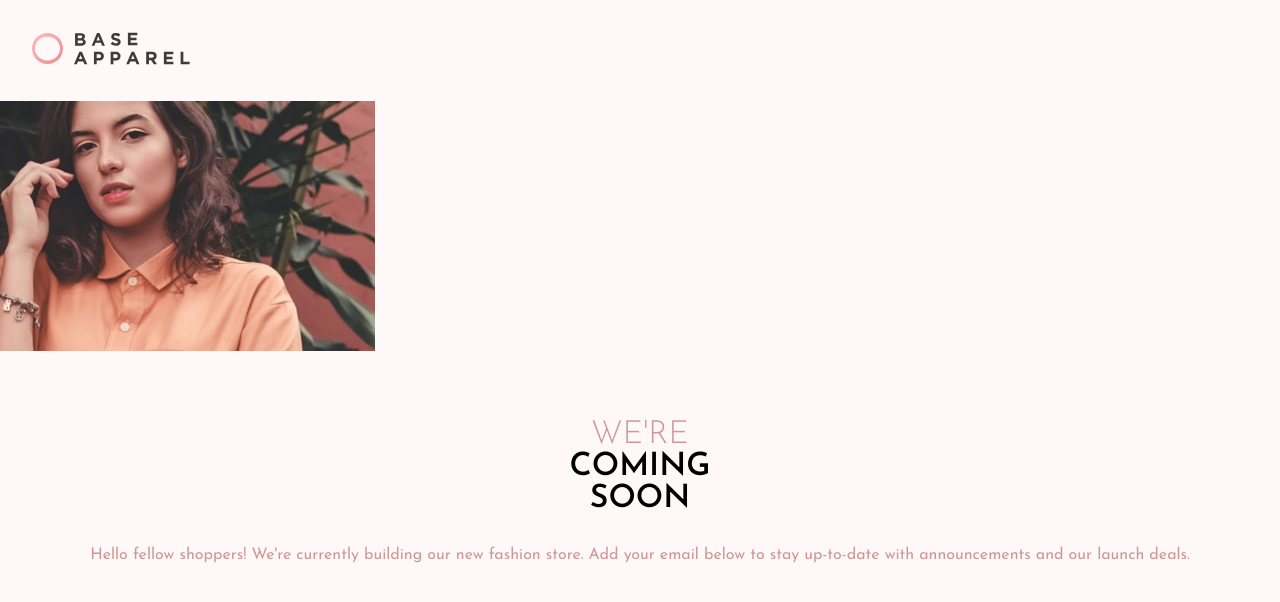
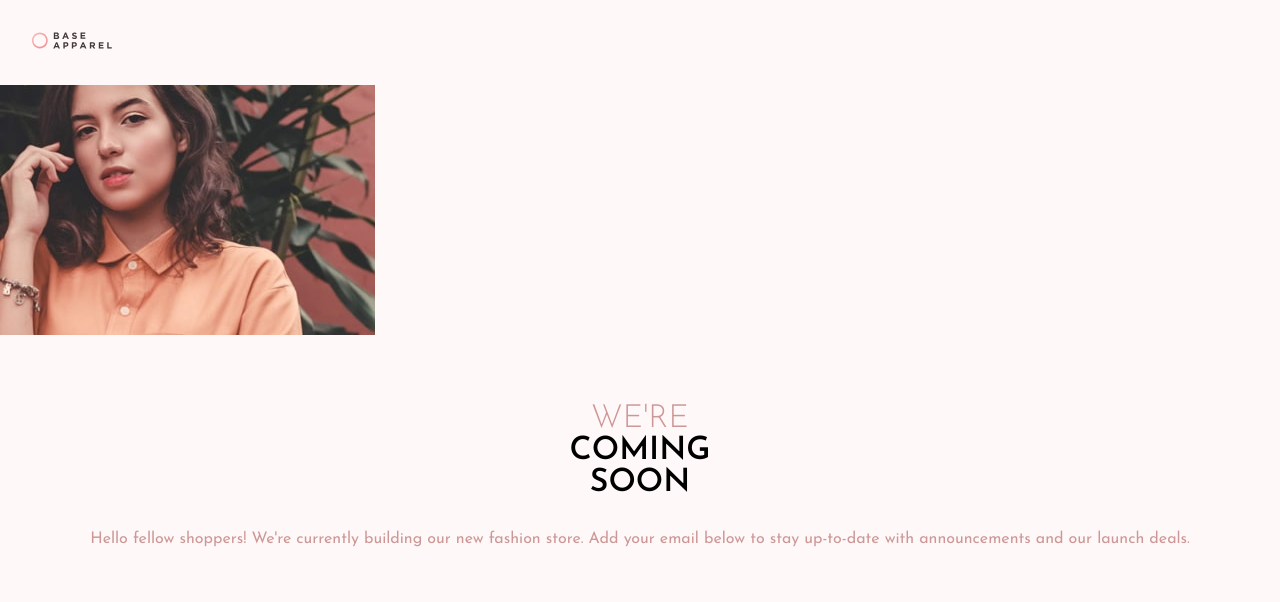
Before and after one commit to luispuig89/202309-w2ch1-luis-puig, a website: page index2.html in a window 1280 px wide. Drawn offline with Linux system fonts and the light colour scheme.

Commit message:
Fixed some bugs from sonar

```diff
--- a/scss/style2.scss
+++ b/scss/style2.scss
@@ -34,7 +34,7 @@ body {
 }
 .header {
   &__logo {
-    width: 7girem;
+    width: 7rem;
     padding-left: 2rem;
     padding-top: 2rem;
   }
```
Also changed, not shown: css/style2.css.
